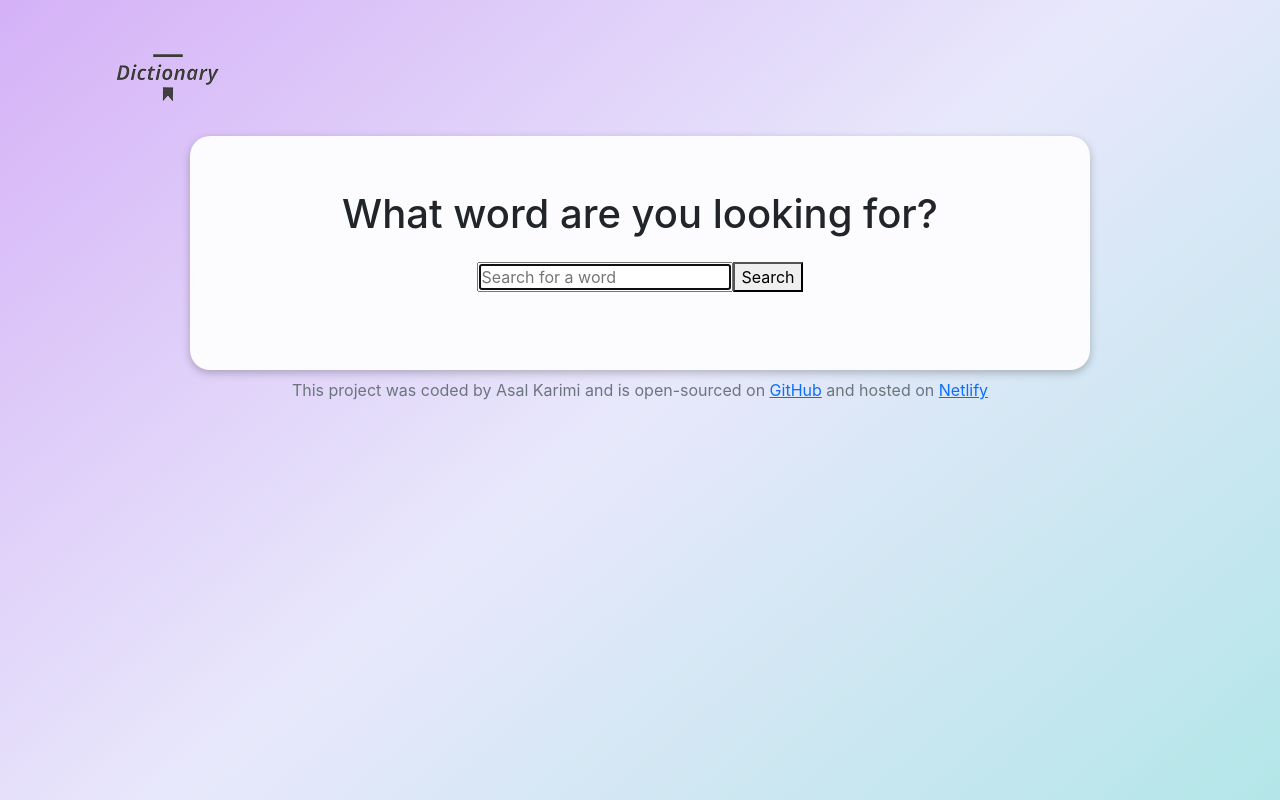
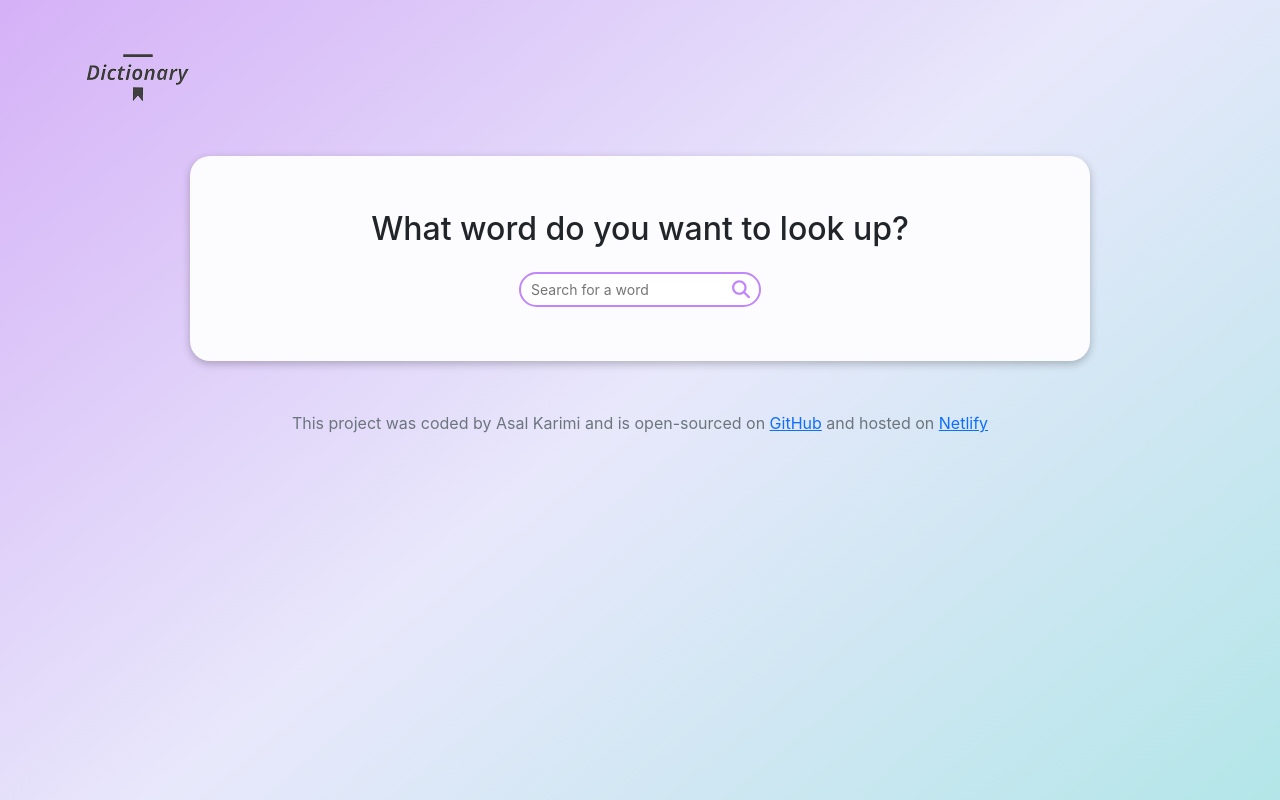
Before and after one commit to Odinkrm/dictionary-react-app, a React (Create React App) app: page / in a window 1280 px wide. Built offline with nearby package versions, Linux system fonts and the light colour scheme.

Commit message:
Update Design

```diff
--- a/src/App.css
+++ b/src/App.css
@@ -1,15 +1,27 @@
+h1,
+h2 {
+  font-size: 32px;
+}
+
+h3 {
+  font-size: 26px;
+}
+ul li,
+h4 {
+  font: 20px;
+}
+p {
+  font-size: 16px;
+}
+ul {
+  list-style: square;
+}
 .App {
   min-height: 100vh;
-  background: rgb(213, 177, 247);
-  background: linear-gradient(
-    140deg,
-    rgba(213, 177, 247, 1) 0%,
-    rgba(232, 232, 251, 1) 50%,
-    rgba(179, 230, 232, 1) 100%
-  );
+  background: linear-gradient(140deg, #d5b1f7 0%, #e8e8fb 50%, #b3e6e8 100%);
 }
 .App-header {
-  padding: 30px;
+  padding-top: 30px;
 }
 .App-header .App-logo {
   display: block;
@@ -17,19 +29,40 @@
   min-width: 100px;
   margin-top: 20px;
 }
-.App .dictionary-wrap {
+.dictionary-wrapper {
   box-shadow: rgba(0, 0, 0, 0.24) 0px 3px 8px;
   max-width: 900px;
-  margin: 0 auto;
+  margin: 50px auto;
   background-color: #fcfbfe;
   border-radius: 20px;
   padding: 30px;
 }
-ul {
-  list-style: square;
+.Dictionary form {
+  position: relative;
+}
+.Dictionary form input {
+  border: 2px solid #c186f9;
+  border-radius: 20px;
+  padding: 5px 10px;
+  font-size: 14px;
+}
+.Dictionary form input:focus {
+  outline: none;
+}
+.Dictionary form button {
+  position: absolute;
+  right: 5px;
+  top: 3px;
+  color: #c186f9;
+  background-color: rgba(255, 255, 255, 0);
+  border: none;
+  font-size: 18px;
+}
+.Phonetic a {
+  color: #c186f9;
 }
 .synonyms-list {
-  list-style: none;
+  list-style: dashed;
   margin: 0;
   padding: 0;
 }
@@ -37,3 +70,6 @@ ul {
   padding-right: 10px;
   display: inline-block;
 }
+.Image img {
+  border-radius: 5px;
+}
--- a/src/App.js
+++ b/src/App.js
@@ -9,12 +9,7 @@ export default function App() {
         <header className="App-header">
           <img src={logo} className="App-logo" alt="logo" />
         </header>
-        <div className=" dictionary-wrap">
-          <h1 className="text-center mt-4 mb-4">
-            What word are you looking for?
-          </h1>
-          <Dictionary />
-        </div>
+        <Dictionary />
       </div>
       <footer className="text-center text-muted mt-2 mb-2">
         This project was coded by Asal Karimi and is open-sourced on{" "}
--- a/src/Dictionary.js
+++ b/src/Dictionary.js
@@ -19,7 +19,7 @@ export default function Dictionary() {
     event.preventDefault();
     let apiUrl = `https://api.dictionaryapi.dev/api/v2/entries/en/${keyword}`;
     axios.get(apiUrl).then(handleResponse);
-    let pexelsUrl = `https://api.pexels.com/v1/search?query=${keyword}&per_page=3`;
+    let pexelsUrl = `https://api.pexels.com/v1/search?query=${keyword}&per_page=6`;
     let pexelsApiKey =
       "563492ad6f9170000100000128c3f9e9738f404fad1e850de3b10e74";
     axios
@@ -33,17 +33,24 @@ export default function Dictionary() {
   }
   return (
     <div className="Dictionary">
-      <form className="text-center mb-5" onSubmit={search}>
+      <div className="dictionary-wrapper d-flex flex-column">
+        <h1 className="text-center mt-4 mb-4">
+          What word do you want to look up?
+        </h1>
+        <div className="d-flex justify-content-center mb-4">
+          <form onSubmit={search}>
             <input
               type="search"
               placeholder="Search for a word"
               autoFocus={true}
               onChange={handleKeywordChange}
             ></input>
-        <button type="submit" value="Search">
-          Search
+            <button type="submit">
+              <i class="fa-solid fa-magnifying-glass" />
             </button>
           </form>
+        </div>
+      </div>
       <DictionaryResult results={dictionaryApiResult} />
       <Image images={dictionaryImages} />
     </div>
--- a/src/DictionaryResult.js
+++ b/src/DictionaryResult.js
@@ -6,8 +6,9 @@ import Meaning from "./Meaning";
 export default function DictionaryResult(props) {
   if (props.results) {
     return (
-      <div className="dictionary-content">
-        <h2>{props.results.word}</h2>
+      <div className="DictionaryResult">
+        <section className="dictionary-wrapper">
+          <h2 className="mb-4">{props.results.word}</h2>
           {props.results.phonetics.map(function (phonetic, index) {
             return (
               <div key={index}>
@@ -15,6 +16,8 @@ export default function DictionaryResult(props) {
               </div>
             );
           })}
+        </section>
+
         {props.results.meanings.map(function (meaning, index) {
           return (
             <div key={index}>
--- a/src/Image.js
+++ b/src/Image.js
@@ -3,13 +3,13 @@ import React from "react";
 export default function Image(props) {
   if (props.images) {
     return (
-      <section className="Image row">
+      <section className="Image row dictionary-wrapper">
         {props.images.map(function (image, index) {
           return (
-            <div className="col-4" key={index}>
+            <div className="Image col-4" key={index}>
               <a href={image.url} target="_blank" rel="noreferrer">
                 <img
-                  className="img-fluid"
+                  className="img-fluid mb-2 mt-2"
                   src={image.src.landscape}
                   alt={image.alt}
                 />
--- a/src/Meaning.js
+++ b/src/Meaning.js
@@ -5,8 +5,8 @@ import "./App.css";
 
 export default function Meaning(props) {
   return (
-    <div className="Meaning">
-      <h3>
+    <div className="Meaning dictionary-wrapper">
+      <h3 className="mb-4">
         <em>{props.meaning.partOfSpeech}</em>
       </h3>
       {props.meaning.definitions.map(function (definition, index) {
--- a/src/Phonetic.js
+++ b/src/Phonetic.js
@@ -8,10 +8,10 @@ export default function Phonetic(props) {
   }
   if (props.phonetic.audio) {
     return (
-      <div>
+      <div className="Phonetic">
         <a href="/" onClick={playAudio}>
           <i class="fa-solid fa-circle-play"></i>
-        </a>
+        </a>{" "}
         <span>{props.phonetic.text}</span>
       </div>
     );
--- a/src/Synonyms.js
+++ b/src/Synonyms.js
@@ -1,16 +1,17 @@
 import React from "react";
 
 export default function Synonyms(props) {
+  console.log(props.synonym);
+  if (props.synonyms[0]) {
     return (
-    <div className="Synonyms row">
-      <ul className="synonyms-list ps-3 col">
-        <li>
-          <strong>Synonyms:</strong>
-        </li>
+      <div className="Synonyms">
+        <ul className="synonyms-list ps-3">
+          <h4>Synonyms:</h4>
           {props.synonyms.map(function (synonym, index) {
-          return <li key={index}>- {synonym} </li>;
+            return <li key={index}> {synonym} </li>;
           })}
         </ul>
       </div>
     );
+  } else return null;
 }
```
Lines whose indentation alone changed are shown as unchanged.
